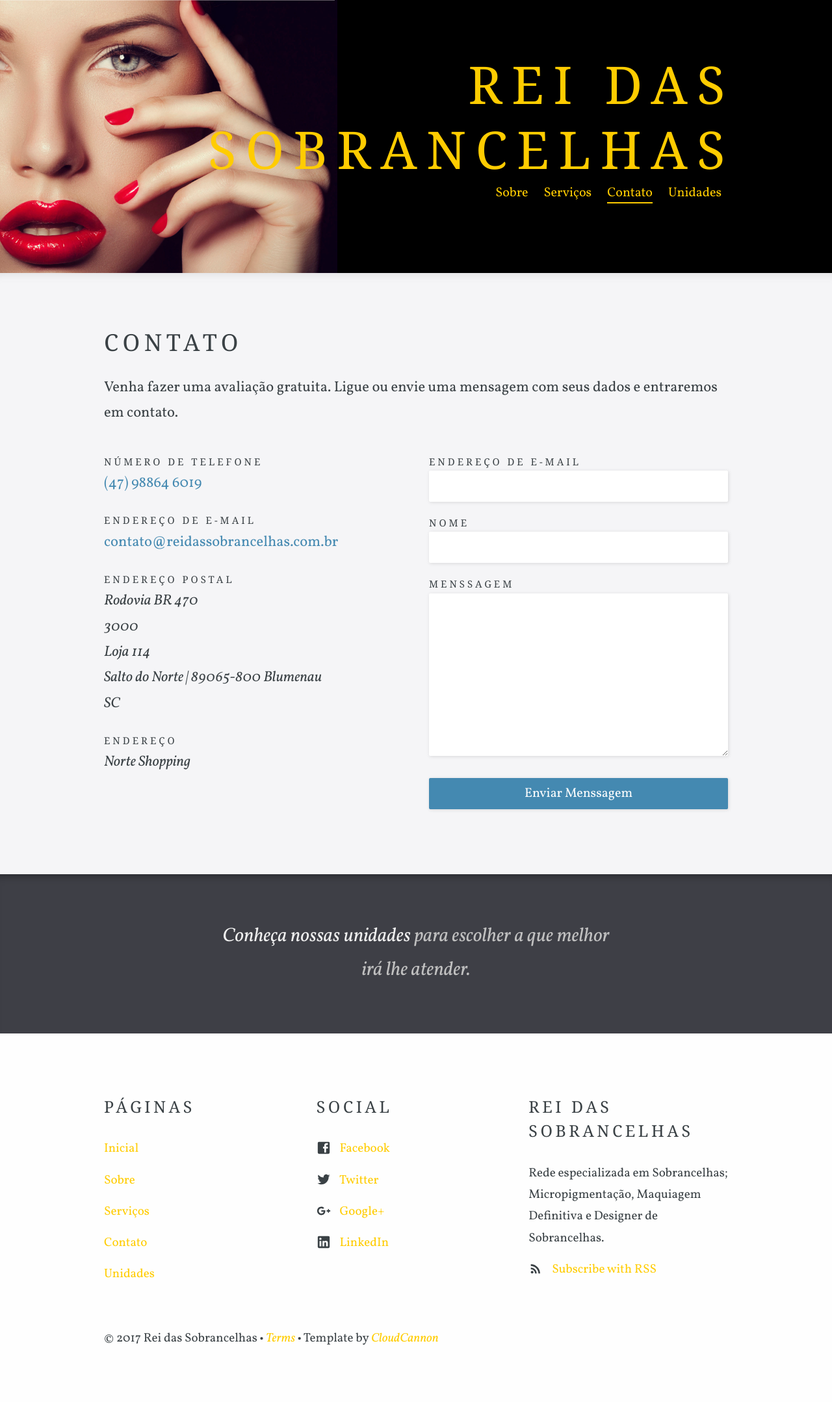
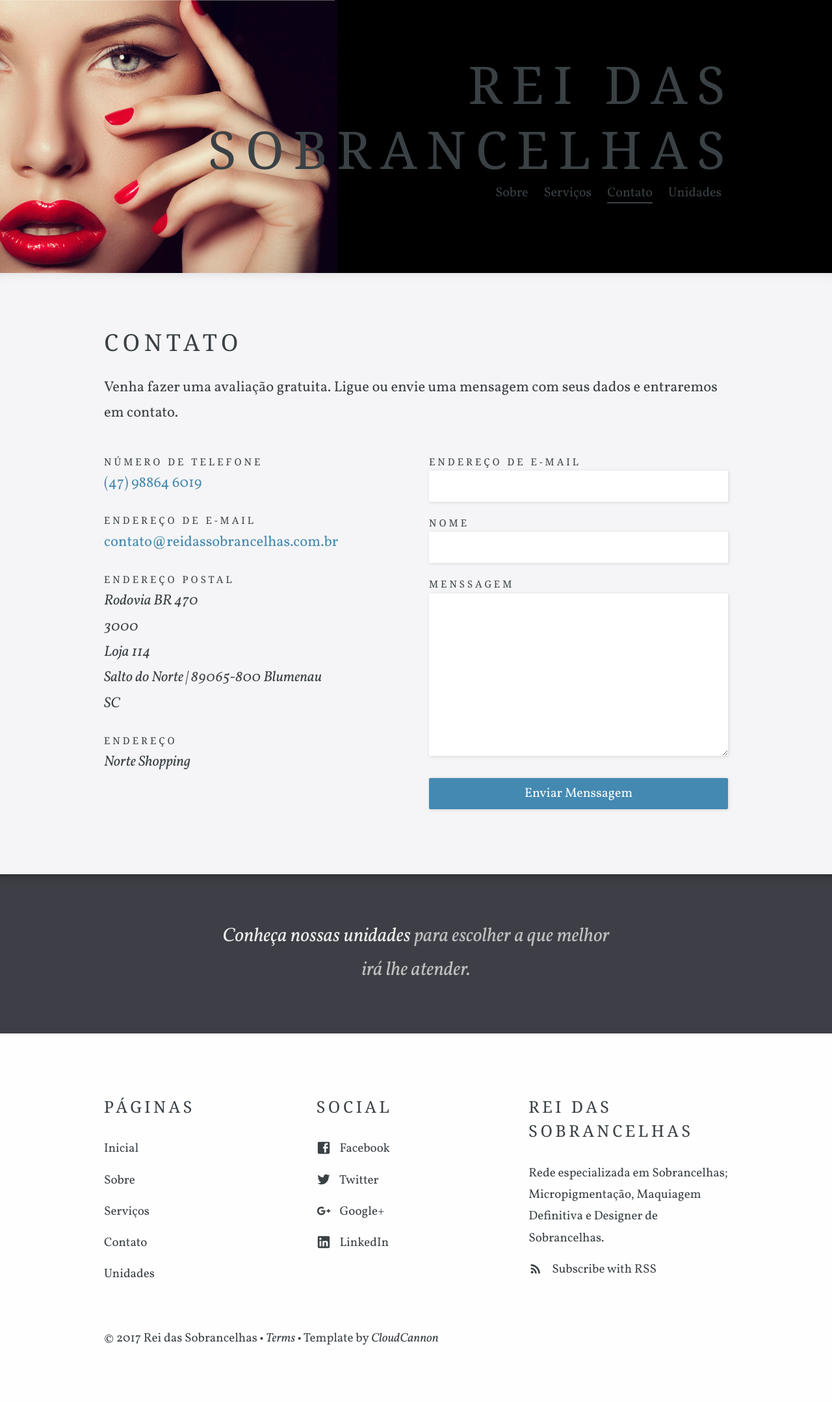
Before and after one commit to eltonn/RDS, a Jekyll site: the page built from contact.html, in a window 1280 px wide. Shown: the whole page at 65% size. Built offline with Jekyll 4.4.1, drawn with Linux system fonts in a browser that asks for light colours; some web fonts are replaced.

Commit message:
conteudo

```diff
--- a/_sass/_forms.scss
+++ b/_sass/_forms.scss
@@ -38,6 +38,6 @@
 
 	&:hover {
 		color: #fefefe;
-		background-color: #73a9c9;
+		background-color: #daa520;
 	}
 }
--- a/_sass/_layout.scss
+++ b/_sass/_layout.scss
@@ -60,7 +60,7 @@
 header,
 footer {
 	a {
-		color: #FFCC00;
+		color: #3A4145;
 
 		&.active {
 			border-bottom: 2px solid;
@@ -228,7 +228,7 @@
 			}
 
 			&:hover svg {
-				fill: #73a9c9;
+				fill: #daa520;
 			}
 		}
 	}
--- a/_sass/_typography.scss
+++ b/_sass/_typography.scss
@@ -84,6 +84,6 @@
 	text-decoration: none;
 
 	&:hover {
-		color: #73a9c9;
+		color: #daa520;
 	}
 }
```
